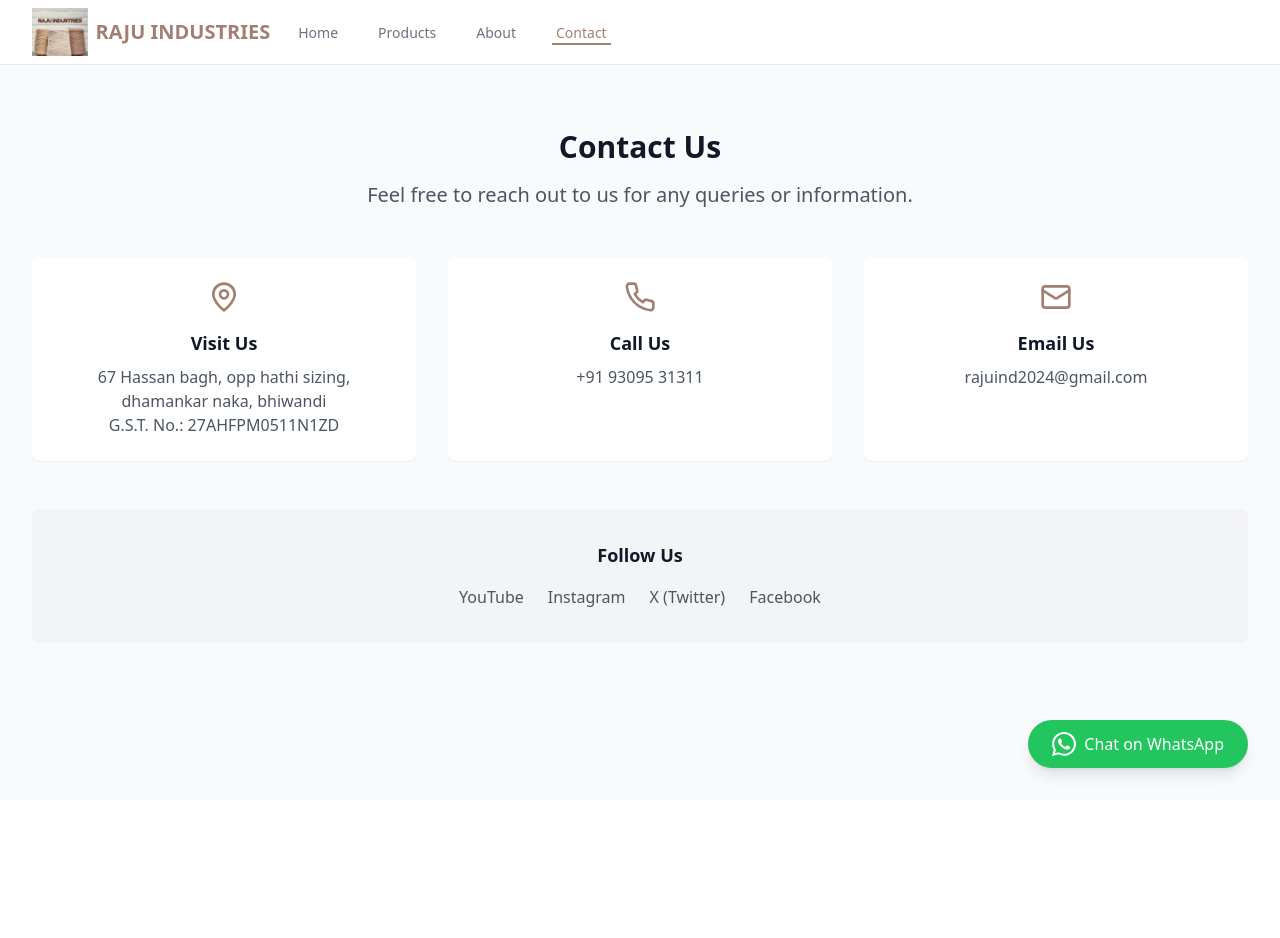
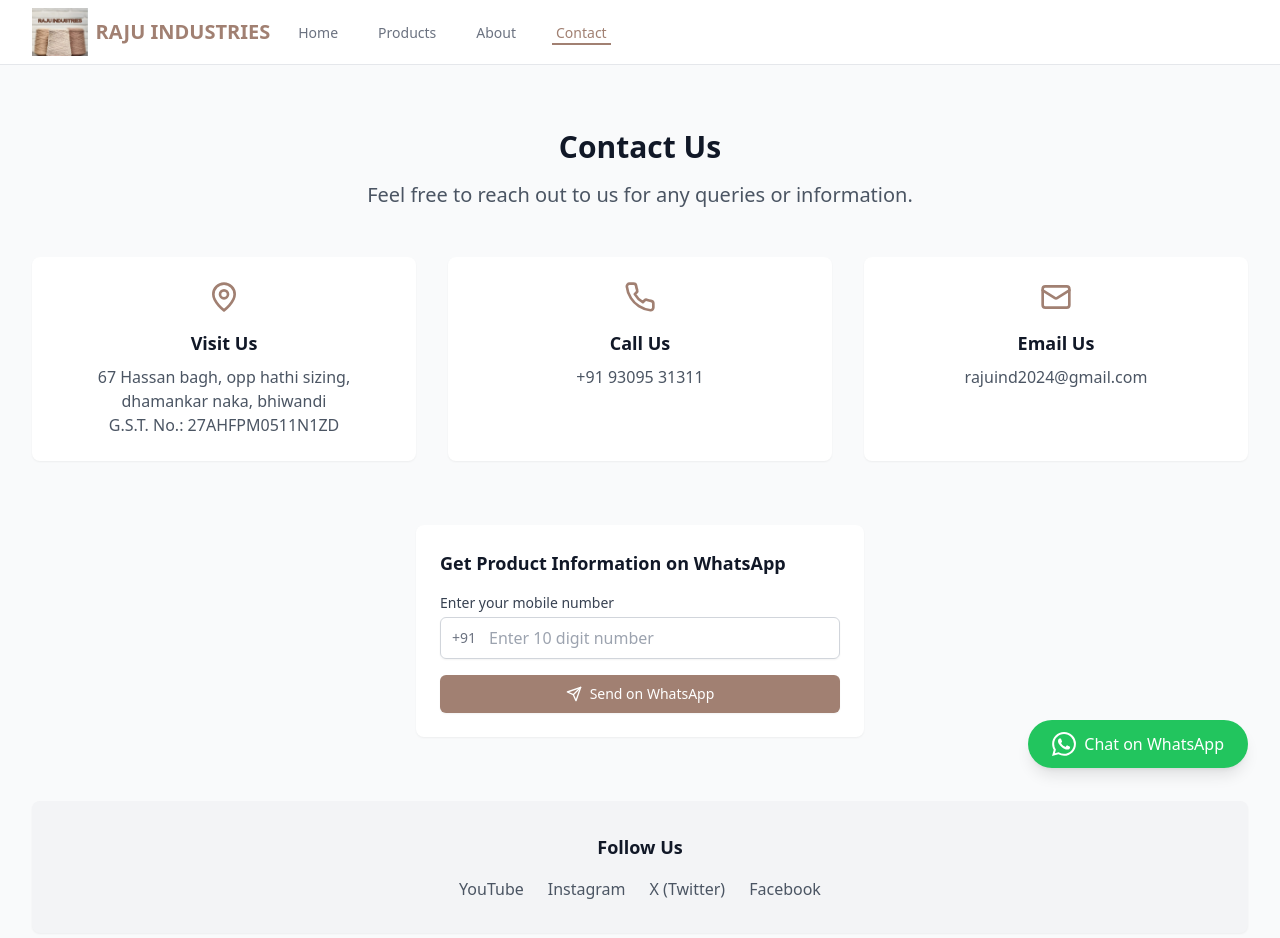
Before and after one commit to Krishnamundhara/raju-industries, a React (Vite) app: page /contact in a window 1280 px wide. Shown: the top 938 px of the page. Before the commit the page ends 800 px from the top, so only its background shows below. Built offline with nearby package versions, Linux system fonts and the light colour scheme.

Commit message:
Updated Contact.tsx

```diff
--- a/src/pages/Contact.tsx
+++ b/src/pages/Contact.tsx
@@ -1,6 +1,37 @@
-import { Mail, Phone, MapPin } from 'lucide-react';
+import { useState } from 'react';
+import { Mail, Phone, MapPin, Send } from 'lucide-react';
 
-const Contact = () => (
+const Contact = () => {
+  const [phoneNumber, setPhoneNumber] = useState('');
+  const [error, setError] = useState('');
+
+  const handleWhatsAppSubmit = (e: React.FormEvent) => {
+    e.preventDefault();
+
+    // Validate Indian phone number (10 digits)
+    const phoneRegex = /^[6-9]\d{9}$/;
+    if (!phoneRegex.test(phoneNumber)) {
+      setError('Please enter a valid Indian phone number');
+      return;
+    }
+
+    // Message to be sent
+    const message = encodeURIComponent(
+      'Welcome to RAJU INDUSTRIES.\nWe supply all types of yarns at competitive rates.\nMOB.9309531311/9322223600'
+    );
+
+    // Create WhatsApp URL with phone number and message
+    const whatsappUrl = `https://wa.me/91${phoneNumber}?text=${message}`;
+
+    // Open WhatsApp in new tab
+    window.open(whatsappUrl, '_blank');
+
+    // Clear form and error
+    setPhoneNumber('');
+    setError('');
+  };
+
+  return (
     <div className="py-16 bg-gray-50">
       <div className="max-w-7xl mx-auto px-4 sm:px-6 lg:px-8">
         <h2 className="text-3xl font-bold text-gray-900 text-center">Contact Us</h2>
@@ -43,8 +74,55 @@ const Contact = () => (
           </div>
         </div>
 
+        {/* WhatsApp Contact Form */}
+        <div className="mt-16 max-w-md mx-auto bg-white rounded-lg shadow-sm p-6">
+          <h3 className="text-lg font-semibold text-gray-900 mb-4">
+            Get Product Information on WhatsApp
+          </h3>
+
+          <form onSubmit={handleWhatsAppSubmit} className="space-y-4">
+            <div>
+              <label htmlFor="phone" className="block text-sm font-medium text-gray-700">
+                Enter your mobile number
+              </label>
+              <div className="mt-1 relative rounded-md shadow-sm">
+                <div className="absolute inset-y-0 left-0 flex items-center pl-3">
+                  <span className="text-gray-500 sm:text-sm">+91</span>
+                </div>
+                <input
+                  type="tel"
+                  id="phone"
+                  value={phoneNumber}
+                  onChange={(e) => {
+                    setPhoneNumber(e.target.value);
+                    setError('');
+                  }}
+                  className={`block w-full pl-12 pr-4 py-2 border ${
+                    error ? 'border-red-300' : 'border-gray-300'
+                  } rounded-md focus:outline-none focus:ring-2 focus:ring-primary-500 focus:border-primary-500`}
+                  placeholder="Enter 10 digit number"
+                  maxLength={10}
+                />
+              </div>
+              {error && (
+                <p className="mt-1 text-sm text-red-600">
+                  {error}
+                </p>
+              )}
+            </div>
+
+            <button
+              type="submit"
+              className="w-full flex justify-center items-center px-4 py-2 border border-transparent rounded-md shadow-sm text-sm font-medium text-white bg-primary-600 hover:bg-primary-700 focus:outline-none focus:ring-2 focus:ring-offset-2 focus:ring-primary-500"
+            >
+              <Send className="h-4 w-4 mr-2" />
+              Send on WhatsApp
+            </button>
+          </form>
+        </div>
+
         {/* Social Media Links */}
-      <div className="mt-12 text-center p-8 bg-gray-100 rounded-lg shadow-sm">
+        <div className="mt-16 text-center p-8 bg-gray-100 rounded-lg shadow-sm">
           <h3 className="text-lg font-semibold text-gray-900">Follow Us</h3>
           <div className="mt-4 flex justify-center space-x-6">
             <a href="https://www.youtube.com/@Raju_Industries" target="_blank" rel="noopener noreferrer" className="text-gray-600 hover:text-primary-600">
@@ -64,5 +142,6 @@ const Contact = () => (
       </div>
     </div>
   );
+};
 
 export default Contact;
```
Lines whose indentation alone changed are shown as unchanged.
